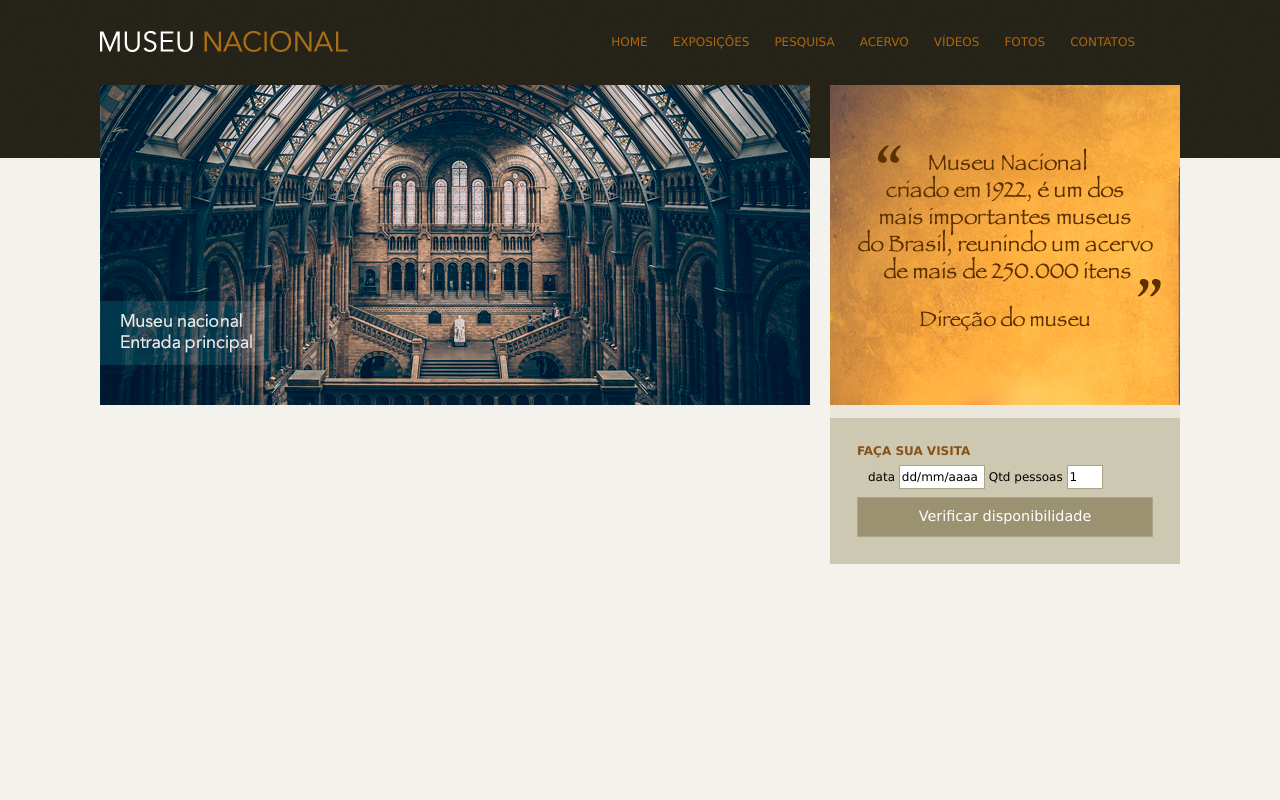
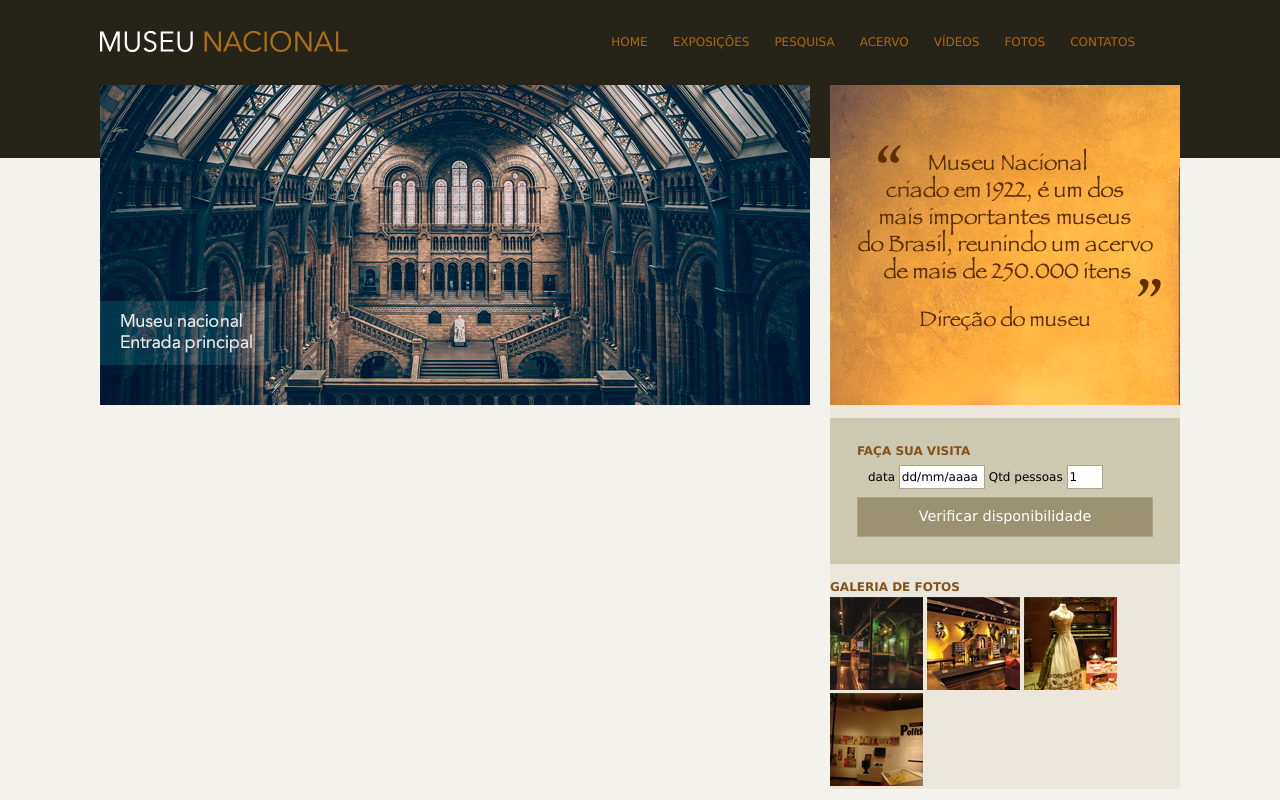
Before and after one commit to oericdacosta/museu-nacional, a plain HTML site: page index.html in a window 1280 px wide. Drawn offline with Linux system fonts and the light colour scheme.

Commit message:
create the image gallery section

```diff
--- a/index.html
+++ b/index.html
@@ -63,6 +63,26 @@
 
                             <input type="submit" value="Verificar disponibilidade">
                         </form>
+                </section>
+
+                <section id="galeria">
+                    <h4>galeria de fotos</h4>
+
+                    <a href="">
+                        <img src="images/imagem1.jpg" alt="" height="93" width="93">
+                    </a>
+
+                    <a href="">
+                        <img src="images/imagem2.jpg" alt="" height="93" width="93">
+                    </a>
+
+                    <a href="">
+                        <img src="images/imagem3.jpg" alt="" height="93" width="93">
+                    </a>
+
+                    <a href="">
+                        <img src="images/imagem4.jpg" alt="" height="93" width="93">
+                    </a>
 
                 </section>
             </aside>
```
